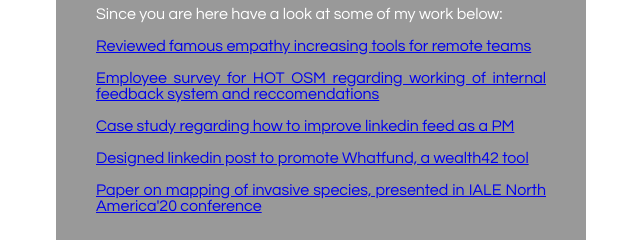
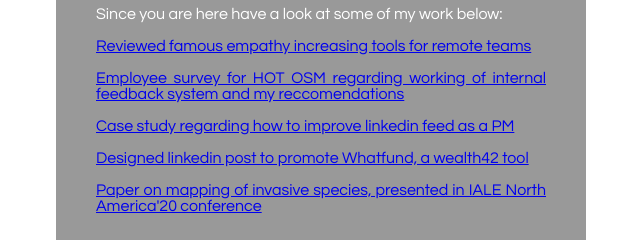
Before and after one commit to shristishreya/shristishreya.github.io, a plain HTML site: page index.html in a window 1280 px wide. Shown: the part 652-892 px from the top of the page, 319-959 px from the left. Drawn offline with Linux system fonts and the light colour scheme.

Commit message:
Update index.html

```diff
--- a/index.html
+++ b/index.html
@@ -17,7 +17,7 @@ PM Intern@<a href="https://animall.in/">Animall</a></h5>
 Hey!! I'm a senior year undergrad and an aspring product manager. I'm intrigued by the chance of cross functionality associated with this role. I come with some background in product growth(at <a href="https://www.supergaming.com/">Supergaming</a>), applied machine learning(at <a href="https://www.atree.org/">ATREE</a> & <a href="https://www.icarda.org/">ICARDA</a>) and an interest in UI/UX designing.</p>
 <p>Since you are here have a look at some of my work below:</p>
 <p><a href="https://docs.google.com/document/d/1DZsNTHo99j7-rAdh_YfipyW9VXP-iWJ6UVsODn1cjeY/edit?usp=sharing">Reviewed famous empathy increasing tools for remote teams</a></p>
-<p><a href="https://github.com/hotosm/tech-feedback-review/blob/master/Submissions/Shristi.md">Employee survey for HOT OSM regarding working of internal feedback system and reccomendations</a></p>
+<p><a href="https://github.com/hotosm/tech-feedback-review/blob/master/Submissions/Shristi.md">Employee survey for HOT OSM regarding working of internal feedback system and my reccomendations</a></p>
 <p><a href="https://docs.google.com/document/d/1pLHkwz5PrDJ51O0xIHpL24jLY7eBG8QtqPUKFJBHyrA/edit">Case study regarding how to improve linkedin feed as a PM</a></p>
 <p><a href="https://www.canva.com/design/DAEaJMf8z-k/share/preview?token=cns5A3N80McpRAdKf2ontw&role=EDITOR&utm_content=DAEaJMf8z-k&utm_campaign=designshare&utm_medium=link&utm_source=sharebutton"> Designed linkedin post to promote Whatfund, a wealth42 tool</a></p>
 <p><a href="https://drive.google.com/file/d/1GtLfxSyir4-dV2RKs_vi0ZAzZnk_7R7C/view">Paper on mapping of invasive species, presented in IALE North America'20 conference</a></p>
```
